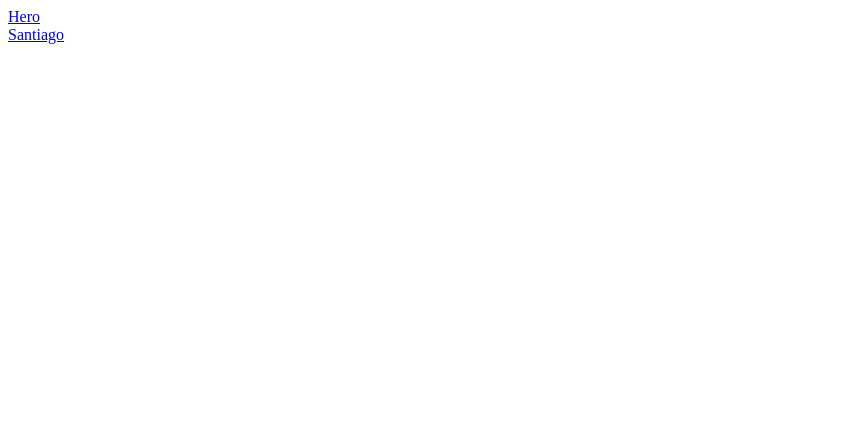
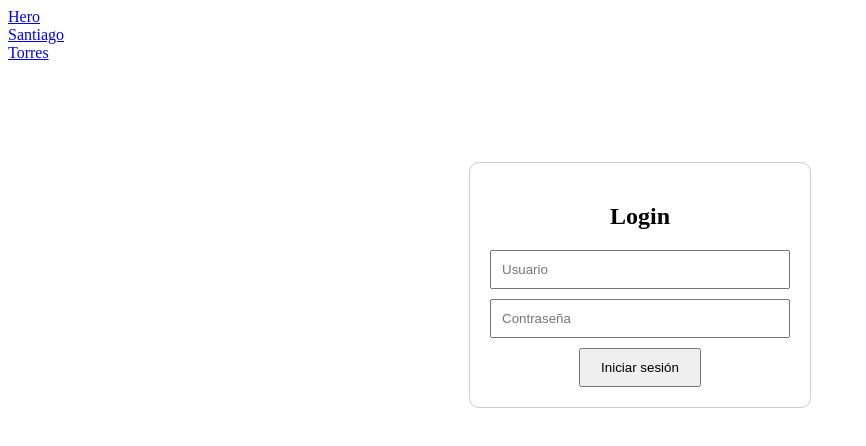
Before and after one commit to ProSachi/repositorio-salvaje-, a React (Vite) app: page /torres in a window 1280 px wide. Before the commit this address had no page. Shown: the top 446 px of the page, without its empty margins (0-866 px from the left). Built offline with nearby package versions, Linux system fonts and the light colour scheme.

Commit message:
se agrega login

```diff
--- a/src/App.css
+++ b/src/App.css
@@ -0,0 +1,21 @@
+.login {
+  width: 300px;
+  margin: 100px auto;
+  padding: 20px;
+  text-align: center;
+  border: 1px solid #ccc;
+  border-radius: 10px;
+}
+
+.login input {
+  display: block;
+  width: 100%;
+  padding: 10px;
+  margin: 10px 0;
+  box-sizing: border-box;
+}
+
+.login button {
+  padding: 10px 20px;
+  cursor: pointer;
+}
--- a/src/App.jsx
+++ b/src/App.jsx
@@ -2,26 +2,28 @@ import './App.css'
 import { BrowserRouter, Routes, Route, Link } from 'react-router-dom'
 import Santiago from './components/Santiago'
 import Hero from './components/Hero'
+import Torres from './components/Torres'
 
 function App() {
-
   return (
     <>
       <BrowserRouter>
-        <Link to="/hero"> Hero </Link>
-        <br />
-        <Link to="/santiago"> Santiago </Link>
+
+        <Link to="/hero">Hero</Link>
         <br />
 
+        <Link to="/santiago">Santiago</Link>
+        <br />
+
+        <Link to="/torres">Torres</Link>
 
         <Routes>
           <Route path="/hero" element={<Hero />} />
           <Route path="/santiago" element={<Santiago />} />
+          <Route path="/torres" element={<Torres />} />
         </Routes>
 
       </BrowserRouter>
-
-
     </>
   )
 }
--- /dev/null
+++ b/src/components/Torres.jsx
@@ -0,0 +1,14 @@
+const Torres = () => {
+  return (
+    <div className="login">
+      <h2>Login</h2>
+
+      <input type="text" placeholder="Usuario" />
+      <input type="password" placeholder="Contraseña" />
+
+      <button>Iniciar sesión</button>
+    </div>
+  )
+}
+
+export default Torres
```
Also changed, not shown: 1 other file (tests, documents, lock files or other folders).
